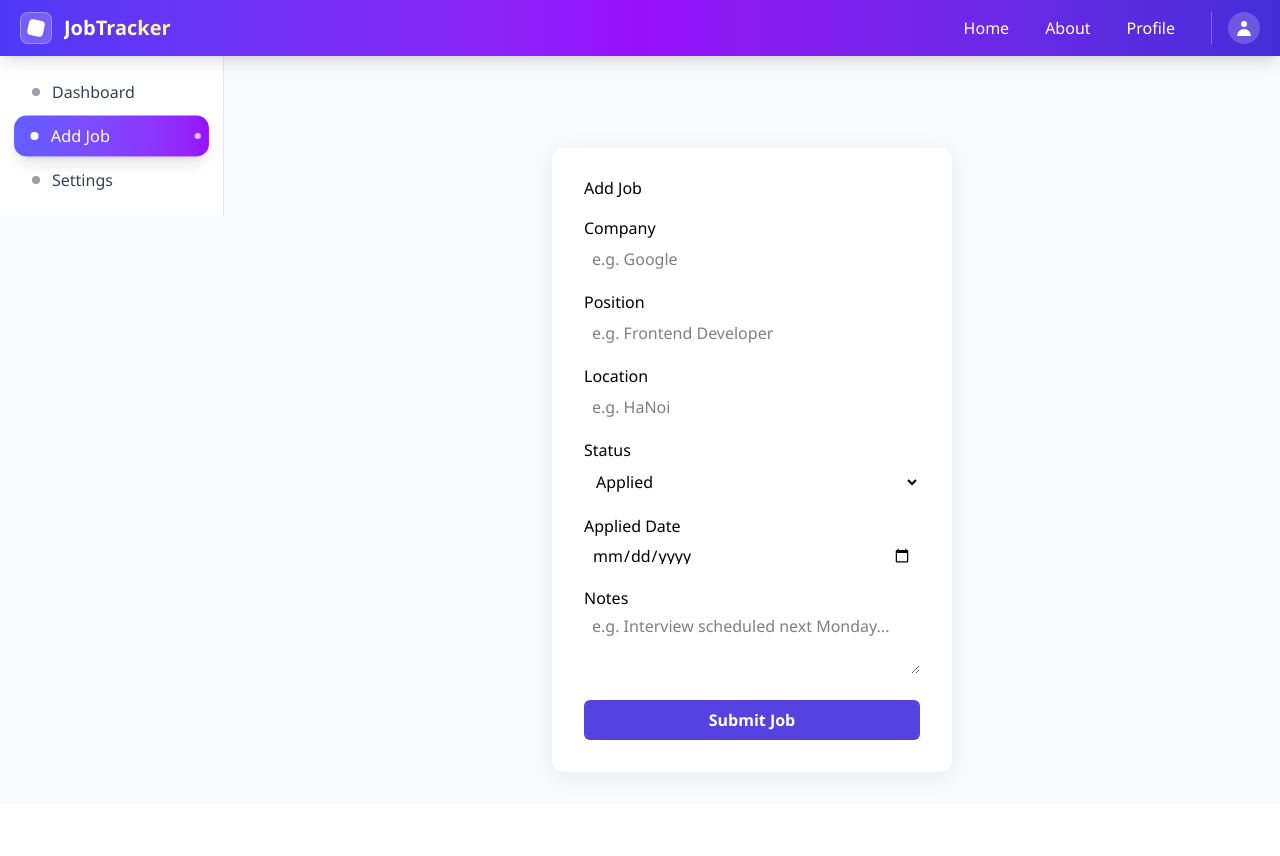
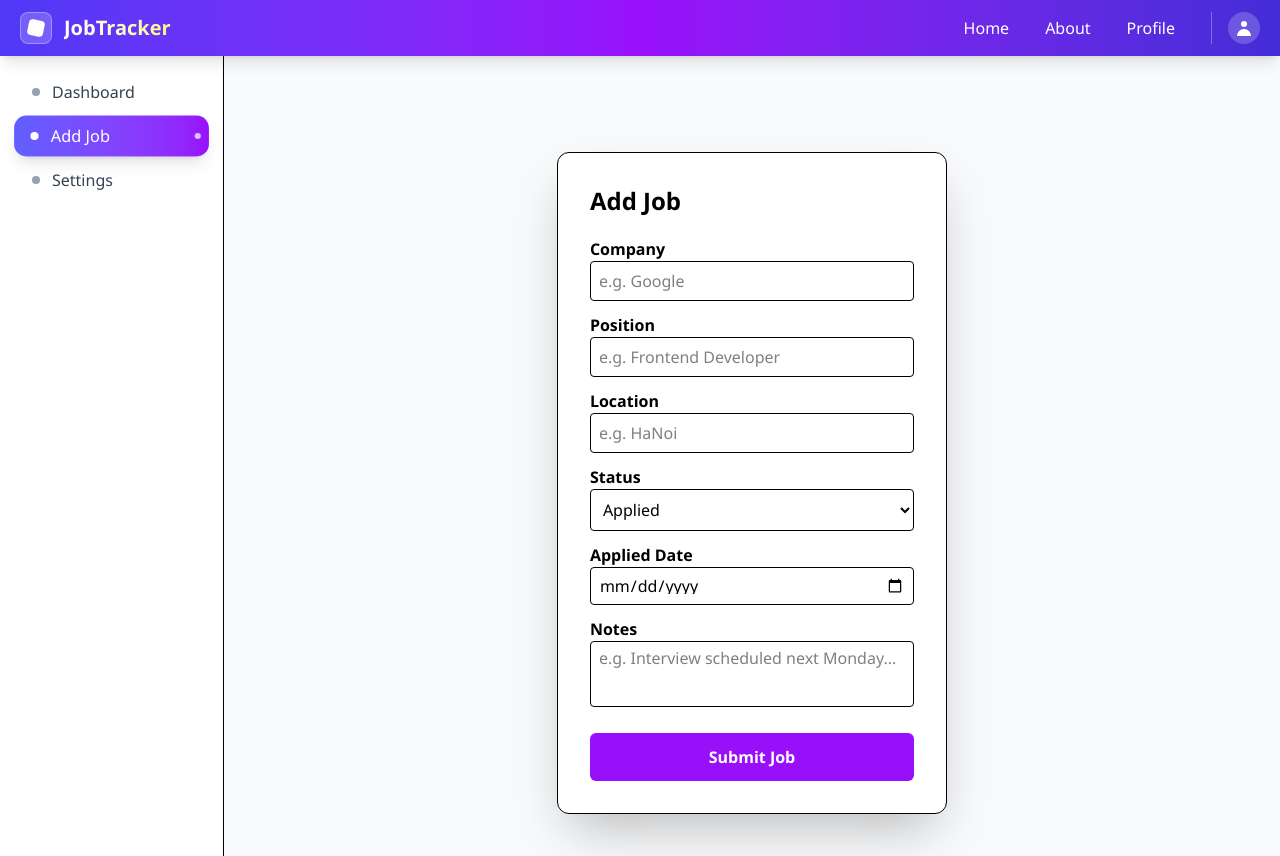
Before and after one commit to PhamTranDUc/LG_React, a React (Vite) app in the folder my-app/: page /add-job in a window 1280 px wide. Before the commit the page ends 804 px from the top, so only its background shows below. Built offline with nearby package versions, Linux system fonts and the light colour scheme.

Commit message:
fix some css

```diff
--- a/my-app/src/components/JobCard.jsx
+++ b/my-app/src/components/JobCard.jsx
@@ -4,7 +4,7 @@ import { getStatusColor } from '../constants/index';
 
 const JobCard = ({ job, onEdit, onDelete }) => {
   return (
-    <div className="bg-white rounded-lg shadow-sm border border-gray-200 p-6 hover:shadow-md transition-shadow">
+    <div className="bg-ưhite rounded-lg shadow-sm border border-black-200 p-6 hover:shadow-md transition-shadow">
       <div className="mb-4">
         <h3 className="text-lg font-semibold text-gray-900 mb-1">{job.title}</h3>
         <p className="text-gray-600 mb-3">{job.company}</p>
--- a/my-app/src/components/sidebar/Sidebar.jsx
+++ b/my-app/src/components/sidebar/Sidebar.jsx
@@ -1,5 +1,5 @@
-import { useNavigate, useLocation } from 'react-router-dom';
-import { MENU_ITEMS } from '../../constants';
+import { useNavigate, useLocation } from "react-router-dom";
+import { MENU_ITEMS } from "../../constants";
 
 const Sidebar = ({ sidebarOpen, toggleSidebar }) => {
   const navigate = useNavigate();
@@ -7,7 +7,6 @@ const Sidebar = ({ sidebarOpen, toggleSidebar }) => {
 
   const handleClick = (path) => {
     navigate(path);
-    // Đóng sidebar sau một khoảng delay nhỏ để người dùng thấy được highlight
     setTimeout(() => {
       toggleSidebar();
     }, 150);
@@ -15,13 +14,21 @@ const Sidebar = ({ sidebarOpen, toggleSidebar }) => {
 
   return (
     <>
+      <div
+        className={`fixed inset-0 bg-black bg-opacity-20 z-30 md:hidden transition-opacity duration-300
+        ${sidebarOpen ? "opacity-50 visible" : "opacity-0 invisible"}
+      `}
+        onClick={toggleSidebar}
+        aria-hidden="true"
+      />
+
       <aside
         className={`
           fixed top-0 left-0 h-full bg-white shadow-2xl w-64
           z-40 transform transition-all duration-300 ease-out
-          md:static md:translate-x-0 md:shadow-none md:w-56
-          border-r border-gray-200
-          ${sidebarOpen ? 'translate-x-0' : '-translate-x-full'}
+          md:static md:translate-x-0 md:shadow-none md:w-56 md:h-screen
+          border-r border-black-200
+          ${sidebarOpen ? "translate-x-0" : "-translate-x-full"}
         `}
       >
         <div className="p-6 border-b border-gray-100 md:hidden">
@@ -40,7 +47,11 @@ const Sidebar = ({ sidebarOpen, toggleSidebar }) => {
                 strokeWidth="2"
                 viewBox="0 0 24 24"
               >
-                <path strokeLinecap="round" strokeLinejoin="round" d="M6 18L18 6M6 6l12 12" />
+                <path
+                  strokeLinecap="round"
+                  strokeLinejoin="round"
+                  d="M6 18L18 6M6 6l12 12"
+                />
               </svg>
             </button>
           </div>
@@ -55,12 +66,12 @@ const Sidebar = ({ sidebarOpen, toggleSidebar }) => {
                 <li
                   key={item.id}
                   style={{
-                    animationDelay: sidebarOpen ? `${index * 50}ms` : '0ms'
+                    animationDelay: sidebarOpen ? `${index * 50}ms` : "0ms",
                   }}
                   className={`transform transition-all duration-300 ${
                     sidebarOpen
-                      ? 'translate-x-0 opacity-100'
-                      : 'translate-x-4 opacity-0 md:translate-x-0 md:opacity-100'
+                      ? "translate-x-0 opacity-100"
+                      : "translate-x-4 opacity-0 md:translate-x-0 md:opacity-100"
                   }`}
                 >
                   <button
@@ -68,28 +79,34 @@ const Sidebar = ({ sidebarOpen, toggleSidebar }) => {
                     className={`
                       w-full text-left px-4 py-3 rounded-xl transition-all duration-200
                       flex items-center space-x-3 group relative overflow-hidden
-                      ${isActive
-                        ? 'bg-gradient-to-r from-indigo-500 to-purple-600 text-white shadow-lg transform scale-[1.02]'
-                        : 'text-gray-700 hover:bg-gray-50 hover:text-indigo-600 hover:transform hover:scale-[1.01]'
+                      ${
+                        isActive
+                          ? "bg-gradient-to-r from-indigo-500 to-purple-600 text-white shadow-lg transform scale-[1.02]"
+                          : "text-gray-700 hover:bg-gray-50 hover:text-indigo-600 hover:transform hover:scale-[1.01]"
                       }
                     `}
                   >
-                    <div className={`
+                    <div
+                      className={`
                       w-2 h-2 rounded-full transition-all duration-200
-                      ${isActive
-                        ? 'bg-white'
-                        : 'bg-gray-400 group-hover:bg-indigo-500'
+                      ${
+                        isActive
+                          ? "bg-white"
+                          : "bg-gray-400 group-hover:bg-indigo-500"
                       }
-                    `} />
+                    `}
+                    />
 
                     <span className="font-medium relative z-10">
                       {item.label}
                     </span>
 
                     {!isActive && (
-                      <div className="absolute inset-0 bg-gradient-to-r from-indigo-50 to-purple-50
+                      <div
+                        className="absolute inset-0 bg-gradient-to-r from-indigo-50 to-purple-50
                                     transform scale-x-0 group-hover:scale-x-100 transition-transform
-                                    duration-300 origin-left" />
+                                    duration-300 origin-left"
+                      />
                     )}
 
                     {isActive && (
--- a/my-app/src/constants/index.js
+++ b/my-app/src/constants/index.js
@@ -1,8 +1,3 @@
-// export const MENU_ITEMS = [
-//   { id: 'dashboard', label: 'Dashboard' },
-//   { id: 'add-job', label: 'Add Job' },
-//   { id: 'settings', label: 'Settings' }
-// ];
 export const MENU_ITEMS = [
   { id: 'dashboard', label: 'Dashboard', path: '/dashboard' },
   { id: 'add-job', label: 'Add Job', path: '/add-job' },
--- a/my-app/src/index.css
+++ b/my-app/src/index.css
@@ -106,7 +106,7 @@
 
   body {
     line-height: 1;
-    font-family: 'Segoe UI', Tahoma, Geneva, Verdana, sans-serif;
+    font-family: "Segoe UI", Tahoma, Geneva, Verdana, sans-serif;
   }
 
   ol,
--- a/my-app/src/layouts/MainLayout.jsx
+++ b/my-app/src/layouts/MainLayout.jsx
@@ -11,7 +11,7 @@ const MainLayout = ({ children }) => {
     <div className="min-h-screen bg-gray-50 flex flex-col">
       <Header toggleSidebar={toggleSidebar} />
 
-      <div className="flex flex-1 min-h-0">
+      <div className="flex flex-1 min-h-screen">
         <Sidebar sidebarOpen={sidebarOpen} toggleSidebar={toggleSidebar} />
 
         <main className="flex-1 overflow-auto p-8">
--- a/my-app/src/pages/AddJobPage.jsx
+++ b/my-app/src/pages/AddJobPage.jsx
@@ -63,21 +63,13 @@ export default function AddJobPage() {
   };
 
   return (
-    <div style={{ display: "flex", justifyContent: "center", marginTop: 60 }}>
-      <form
-        onSubmit={handleSubmit}
-        style={{
-          background: "#fff",
-          padding: 32,
-          borderRadius: 12,
-          boxShadow: "0 4px 24px #0001",
-          minWidth: 400,
-        }}
-      >
-        <h2 style={{ marginBottom: 24 }}>Add Job</h2>
-        <div style={{ marginBottom: 16 }}>
-          <label>
-            <b>Company</b>
+    <div className="flex justify-center mt-16">
+      <div className="bg-white p-8 rounded-xl shadow-2xl min-w-96 border border-black">
+        <h2 className="mb-6 text-2xl font-semibold">Add Job</h2>
+
+        <div className="mb-4">
+          <label className="block">
+            <span className="font-bold">Company</span>
             <input
               type="text"
               name="company"
@@ -85,13 +77,14 @@ export default function AddJobPage() {
               onChange={handleChange}
               placeholder="e.g. Google"
               required
-              style={{ width: "100%", marginTop: 4, padding: 8 }}
+              className="w-full mt-1 p-2 border border-black-200 rounded focus:outline-none focus:ring-2 focus:ring-blue-500"
             />
           </label>
         </div>
-        <div style={{ marginBottom: 16 }}>
-          <label>
-            <b>Position</b>
+
+        <div className="mb-4">
+          <label className="block">
+            <span className="font-bold">Position</span>
             <input
               type="text"
               name="title"
@@ -99,31 +92,33 @@ export default function AddJobPage() {
               onChange={handleChange}
               placeholder="e.g. Frontend Developer"
               required
-              style={{ width: "100%", marginTop: 4, padding: 8 }}
+              className="w-full mt-1 p-2 border border-black-200 rounded focus:outline-none focus:ring-2 focus:ring-blue-500"
             />
           </label>
         </div>
-        <div style={{ marginBottom: 16 }}>
-          <label>
-            <b>Location</b>
+
+        <div className="mb-4">
+          <label className="block">
+            <span className="font-bold">Location</span>
             <input
               type="text"
               name="location"
               value={form.location}
               onChange={handleChange}
               placeholder="e.g. HaNoi"
-              style={{ width: "100%", marginTop: 4, padding: 8 }}
+              className="w-full mt-1 p-2 border border-black-200 rounded focus:outline-none focus:ring-2 focus:ring-blue-500"
             />
           </label>
         </div>
-        <div style={{ marginBottom: 16 }}>
-          <label>
-            <b>Status</b>
+
+        <div className="mb-4">
+          <label className="block">
+            <span className="font-bold">Status</span>
             <select
               name="status"
               value={form.status}
               onChange={handleChange}
-              style={{ width: "100%", marginTop: 4, padding: 8 }}
+              className="w-full mt-1 p-2 border border-black-200 rounded focus:outline-none focus:ring-2 focus:ring-blue-500"
             >
               {statusOptions.map((opt) => (
                 <option key={opt.value} value={opt.value}>
@@ -133,54 +128,48 @@ export default function AddJobPage() {
             </select>
           </label>
         </div>
-        <div style={{ marginBottom: 16 }}>
-          <label>
-            <b>Applied Date</b>
+
+        <div className="mb-4">
+          <label className="block">
+            <span className="font-bold">Applied Date</span>
             <input
               type="date"
               name="appliedDate"
               value={form.appliedDate}
               onChange={handleChange}
-              style={{ width: "100%", marginTop: 4, padding: 8 }}
+              className="w-full mt-1 p-2 border border-black-200 rounded focus:outline-none focus:ring-2 focus:ring-blue-500"
             />
           </label>
         </div>
-        <div style={{ marginBottom: 24 }}>
-          <label>
-            <b>Notes</b>
+
+        <div className="mb-6">
+          <label className="block">
+            <span className="font-bold">Notes</span>
             <textarea
               name="notes"
               value={form.notes}
               onChange={handleChange}
               placeholder="e.g. Interview scheduled next Monday..."
               rows={3}
-              style={{ width: "100%", marginTop: 4, padding: 8 }}
+              className="w-full mt-1 p-2 border border-black-200 rounded resize-none focus:outline-none focus:ring-2 focus:ring-blue-500"
             />
           </label>
         </div>
+
         <button
-          type="submit"
+          onClick={handleSubmit}
           disabled={loading}
-          style={{
-            width: "100%",
-            background: "#5542e0",
-            color: "#fff",
-            padding: 12,
-            border: "none",
-            borderRadius: 6,
-            fontWeight: 600,
-            fontSize: 16,
-            cursor: "pointer",
-          }}
+          className="w-full bg-purple-600 hover:bg-purple-700 disabled:bg-purple-400 text-white p-3 rounded-md font-semibold text-base cursor-pointer transition-colors duration-200"
         >
           {loading ? "Submitting..." : "Submit Job"}
         </button>
+
         {success && (
-          <div style={{ color: "green", marginTop: 16 }}>
+          <div className="text-green-600 mt-4 text-center font-medium">
             Job submitted successfully!
           </div>
         )}
-      </form>
+      </div>
     </div>
   );
 }
```
Also changed, not shown: my-app/src/pages/DashboardPage.jsx (+18 -13 lines).
